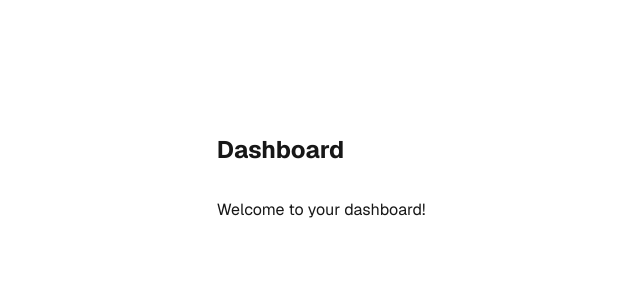
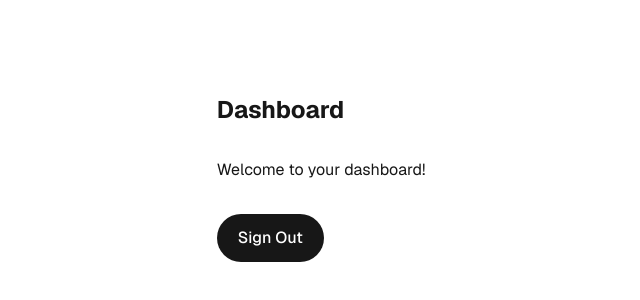
Before and after one commit to BuiltByInterns/KanDo, a Next.js app in the folder client/: page /dashboard in a window 1280 px wide. Shown: the part 222-522 px from the top of the page, without its empty margins (319-959 px from the left). Built offline with nearby package versions, Linux system fonts and the light colour scheme; no server answers.

Commit message:
feat: add sign-out functionality to dashboard and redirect to login

```diff
--- a/client/src/app/dashboard/page.tsx
+++ b/client/src/app/dashboard/page.tsx
@@ -1,9 +1,31 @@
+'use client';
+
+import { signOut } from 'firebase/auth';
+import { auth } from '@/lib/firebase';
+
 export default function DashboardPage() {
+
+  const handleSignOut = async () => {
+    try {
+      await signOut(auth);
+      window.location.href = '/login'; // Redirect to login after signing out
+    } catch (error) {
+      console.error('Sign out failed:', error);
+    }
+  };
+
   return (
     <div className="font-sans grid grid-rows-[20px_1fr_20px] items-center justify-items-center min-h-screen p-8 pb-20 gap-16 sm:p-20">
       <main className="flex flex-col gap-[32px] row-start-2 items-center sm:items-start">
         <h1 className="text-2xl font-bold">Dashboard</h1>
         <p>Welcome to your dashboard!</p>
+
+        <button
+            onClick={handleSignOut}
+            className="rounded-full border border-transparent transition-colors flex items-center justify-center bg-foreground text-background hover:bg-[#383838] dark:hover:bg-[#ccc] font-medium h-10 sm:h-12 px-4 sm:px-5"
+          >
+            Sign Out
+          </button>
       </main>
     </div>
   );
--- a/client/src/app/login/page.tsx
+++ b/client/src/app/login/page.tsx
@@ -1,7 +1,7 @@
 'use client';
 
 import { useSignInWithEmailAndPassword } from 'react-firebase-hooks/auth';
-import { GoogleAuthProvider, onAuthStateChanged, signInWithPopup } from 'firebase/auth';
+import { GoogleAuthProvider, signInWithPopup } from 'firebase/auth';
 import { auth } from '@/lib/firebase';
 
 import React, { useState } from 'react';
--- a/client/src/app/page.tsx
+++ b/client/src/app/page.tsx
@@ -1,6 +1,21 @@
+'use client';
+
+import { useAuthState } from 'react-firebase-hooks/auth';
+import { auth } from '@/lib/firebase';
+
 import Image from "next/image";
 
 export default function Home() {
+
+  const [user] = useAuthState(auth);
+  if (user) {
+    window.location.href = '/dashboard';
+    return null; // Prevent rendering while redirecting
+  }else {
+    window.location.href = '/login';
+    return null; // Prevent rendering while redirecting
+  }
+
   return (
     <div className="font-sans grid grid-rows-[20px_1fr_20px] items-center justify-items-center min-h-screen p-8 pb-20 gap-16 sm:p-20">
       <main className="flex flex-col gap-[32px] row-start-2 items-center sm:items-start">
```
